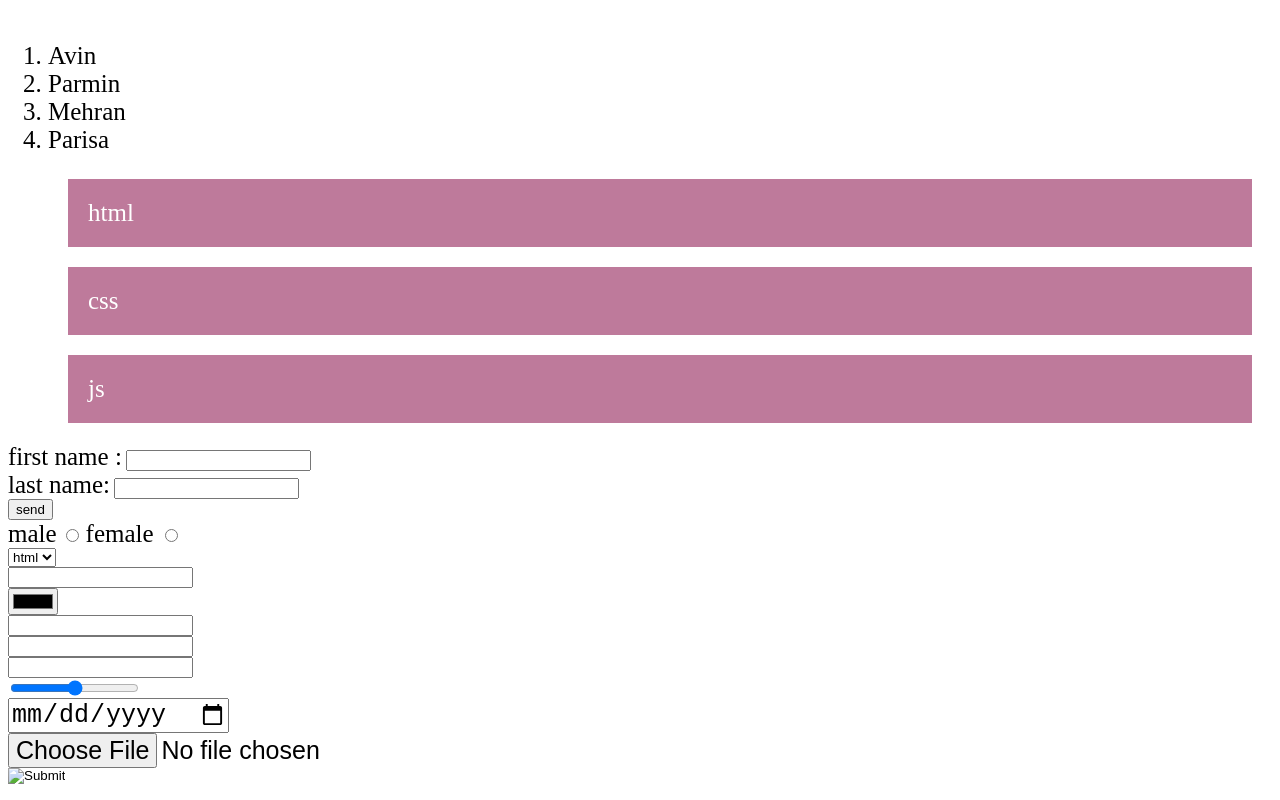
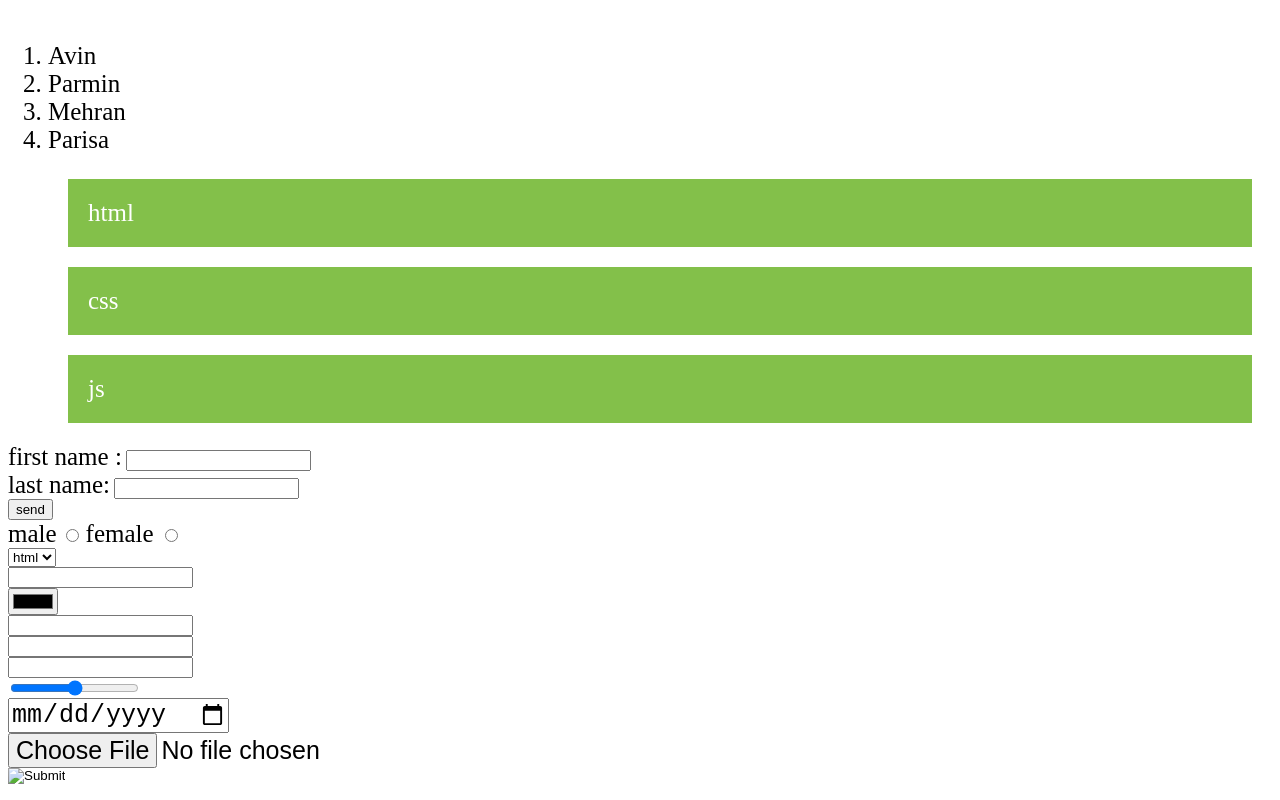
Before and after one commit to Parminsirati/avin.project, a plain HTML site: page index.html in a window 1280 px wide. Shown: the part 1586-2386 px from the top of the page. Drawn offline with Linux system fonts and the light colour scheme.

Commit message:
color change

```diff
--- a/index.html
+++ b/index.html
@@ -52,7 +52,7 @@
             font-size: 25px;
           }
           ul li{
-           background-color: #be7a9b;
+           background-color: #83c04a;
            padding: 20px;
            font-size: 25px;
            margin: 20px;
```
